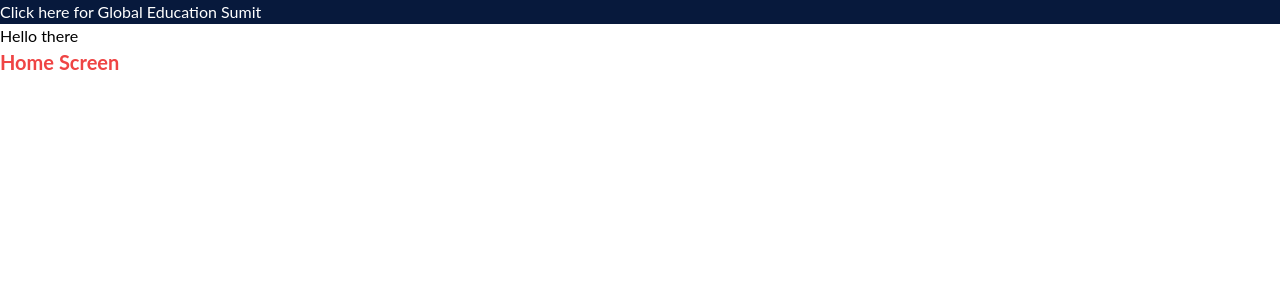
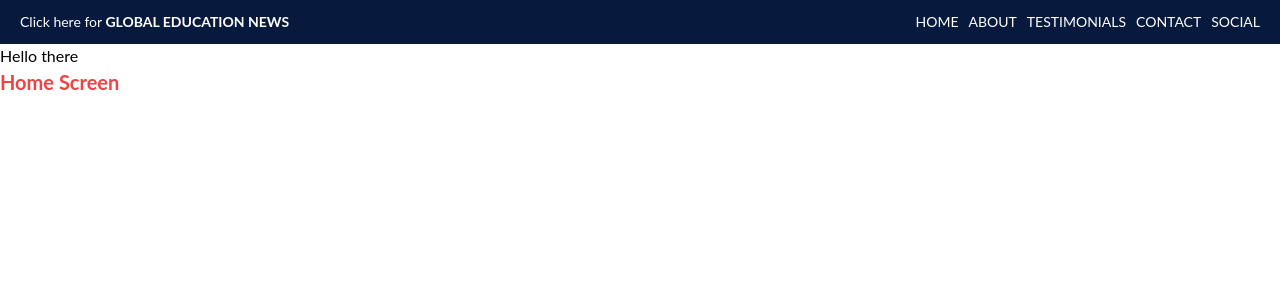
Before and after one commit to AbdulAziz0682/university-borad, a React (Create React App) app: page / in a window 1280 px wide. Shown: the top 300 px of the page. Built offline with nearby package versions, Linux system fonts and the light colour scheme.

Commit message:
Updated Topbar and Added Font awsome icons

```diff
--- a/src/components/topbar/index.jsx
+++ b/src/components/topbar/index.jsx
@@ -1,10 +1,36 @@
 import React from 'react';
+
+import {
+  Link,
+} from 'react-router-dom';
+
+import { FontAwesomeIcon } from '@fortawesome/react-fontawesome';
+import { faBars } from '@fortawesome/free-solid-svg-icons';
 
 export default function Topbar() {
   return (
     <>
-      <div className="relative inset-x-0 text-white bg-primary">
-        <p>Click here for Global Education Sumit</p>
+      <div className="relative inset-x-0 flex flex-col items-center gap-2 px-5 py-3 text-sm text-white md:flex-row bg-primary">
+        <div className="flex flex-col self-end md:hidden">
+          <p className="font-semibold uppercase cursor-pointer">
+            Menu&nbsp;
+            <FontAwesomeIcon icon={faBars} />
+          </p>
+        </div>
+        <p className="cursor-pointer hover:text-yellow-400">
+          Click here for&nbsp;
+          <span className="font-bold uppercase">Global Education News</span>
+        </p>
+        <div className="flex-grow" />
+        <ul className="gap-2.5 uppercase list-none flex text-xs md:text-sm">
+          {
+            ['home', 'about', 'testimonials', 'contact', 'social'].map((item) => (
+              <li className="hover:text-yellow-400" key={item}>
+                <Link to={`/${item}`}>{item}</Link>
+              </li>
+            ))
+          }
+        </ul>
       </div>
       <header className="relative inset-x-0">
         <div className="w-1/2">Hello there</div>
```
Also changed, not shown: package.json (+7 -4 lines), 1 other file (tests, documents, lock files or other folders).
